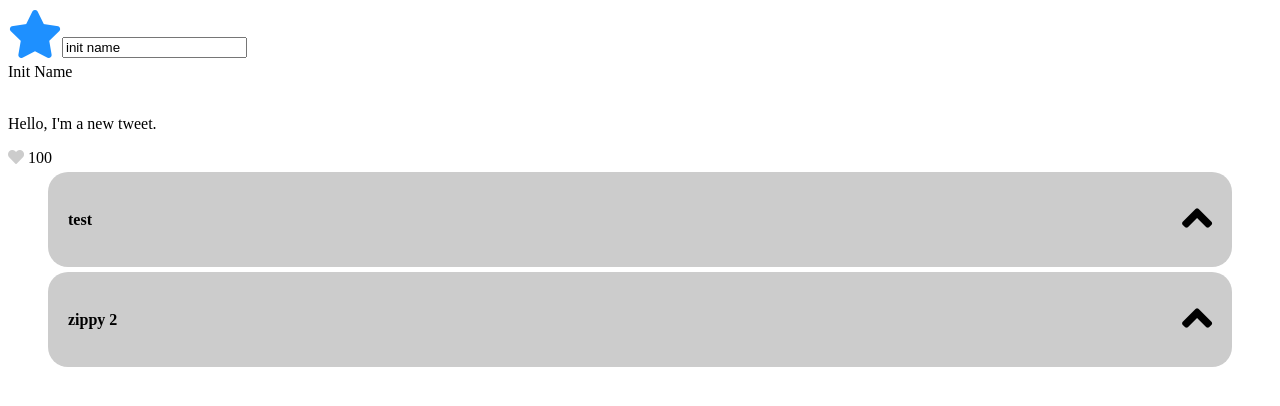
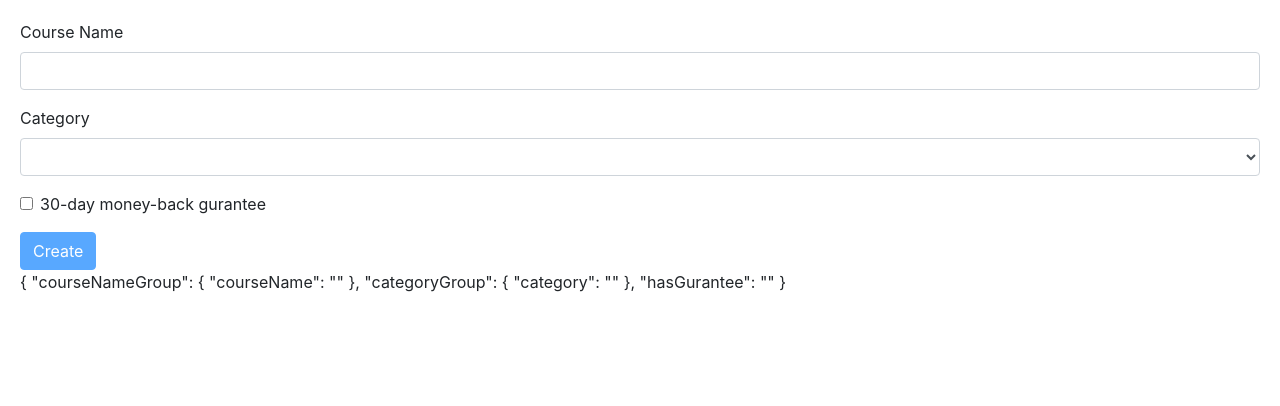
Before and after one commit to zhangchf/angular-reusable-components, an Angular app: page / in a window 1280 px wide. Shown: the top 406 px of the page. Built offline with nearby package versions, Linux system fonts and the light colour scheme.

Commit message:
Template driven forms, a create course form.

```diff
--- a/src/app/app.component.html
+++ b/src/app/app.component.html
@@ -1,13 +1,19 @@
-<star></star>
+<!-- component: star -->
+<!-- <star></star> -->
 
-<input type="text" [(ngModel)]="movieName">
+<!-- pipe: movietitlecase -->
+<!-- <input type="text" [(ngModel)]="movieName">
 <div>{{ movieName | movietitlecase:["of", "the"] }}</div>
 <br/>
-<tweet></tweet>
+<tweet></tweet> -->
 
-<zippy title="test">
+<!-- component: zippy -->
+<!-- <zippy title="test">
     Zipped content
 </zippy>
 <zippy title="zippy 2">
     Zipped content 2
-</zippy>
+</zippy> -->
+
+<!-- Template driven form: form-create-course -->
+<form-create-course></form-create-course>
--- a/src/app/app.module.ts
+++ b/src/app/app.module.ts
@@ -8,6 +8,7 @@ import { MovieTitleCasePipe } from './movie-titlecase.pipe';
 import { LikesComponent } from './likes/likes.component';
 import { TweetComponent } from './tweet/tweet.component';
 import { ZippyComponent } from './zippy/zippy.component';
+import { FormCreateCourseComponent } from './form-create-course/form-create-course.component';
 
 @NgModule({
   declarations: [
@@ -16,7 +17,8 @@ import { ZippyComponent } from './zippy/zippy.component';
     MovieTitleCasePipe,
     LikesComponent,
     TweetComponent,
-    ZippyComponent
+    ZippyComponent,
+    FormCreateCourseComponent
   ],
   imports: [
     BrowserModule,
--- /dev/null
+++ b/src/app/form-create-course/form-create-course.component.css
@@ -0,0 +1,4 @@
+
+[ngmodel].ng-touched.ng-invalid {
+    border: 2px solid red;
+}
--- /dev/null
+++ b/src/app/form-create-course/form-create-course.component.html
@@ -0,0 +1,66 @@
+<form #f="ngForm" (ngSubmit)="submit(f.value)">
+  <div
+    ngModelGroup="courseNameGroup"
+    #courseNameGroup="ngModelGroup"
+    class="form-group"
+  >
+    <label for="courseName">Course Name</label>
+    <input
+      required
+      minlength="6"
+      ngModel
+      name="courseName"
+      #courseName="ngModel"
+      (change)="log(courseNameGroup)"
+      type="text"
+      class="form-control"
+    />
+    <div *ngIf="courseName.touched && courseName.invalid" class="alert alert-danger">
+        <div *ngIf="courseName.errors?.required">
+          This field is required.
+        </div>
+        <div *ngIf="courseName.errors?.minlength">
+          This field equires at least
+          {{ courseName.errors.minlength.requiredLength }} characters!
+        </div>
+    </div>
+  </div>
+  <div
+    class="form-group"
+    ngModelGroup="categoryGroup"
+    #categoryGroup="ngModelGroup"
+  >
+    <label for="category">Category</label>
+    <select
+      required
+      ngModel
+      #category="ngModel"
+      name="category"
+      id="category"
+      class="form-control"
+    >
+      <option value=""></option>
+      <option *ngFor="let categ of categories" [ngValue]="categ">{{
+        categ.name
+      }}</option>
+    </select>
+  </div>
+  <div class="form-group form-check">
+    <input
+      ngModel
+      name="hasGurantee"
+      type="checkbox"
+      class="form-check-input"
+    />
+    <label for="hasGurantee" class="form-check-label"
+      >30-day money-back gurantee</label
+    >
+  </div>
+  <button class="btn btn-primary" [disabled]="f.invalid">
+    Create
+  </button>
+</form>
+
+<p>
+    {{f.value | json}}
+</p>
--- /dev/null
+++ b/src/app/form-create-course/form-create-course.component.ts
@@ -0,0 +1,24 @@
+import { Component, OnInit } from '@angular/core';
+
+@Component({
+  selector: 'form-create-course',
+  templateUrl: './form-create-course.component.html',
+  styleUrls: ['./form-create-course.component.css']
+})
+export class FormCreateCourseComponent {
+
+  categories = [
+    { id: 1, name: "Development" },
+    { id: 2, name: "Art" },
+    { id: 3, name: "Games" }
+  ];
+
+  log(x) {
+    console.log(x);
+  }
+
+  submit(f) {
+    console.log(f);
+  }
+
+}
--- a/src/styles.css
+++ b/src/styles.css
@@ -1,5 +1,10 @@
 /* You can add global styles to this file, and also import other style files */
 
+@import "~bootstrap/dist/css/bootstrap.css";
 @import "~@fortawesome/fontawesome-free/css/regular.css";
 @import "~@fortawesome/fontawesome-free/css/solid.css";
-@import "~@fortawesome/fontawesome-free/css/fontawesome.css"
+@import "~@fortawesome/fontawesome-free/css/fontawesome.css";
+
+body {
+    padding: 20px;
+}
```
Also changed, not shown: 1 other file (tests, documents, lock files or other folders).
